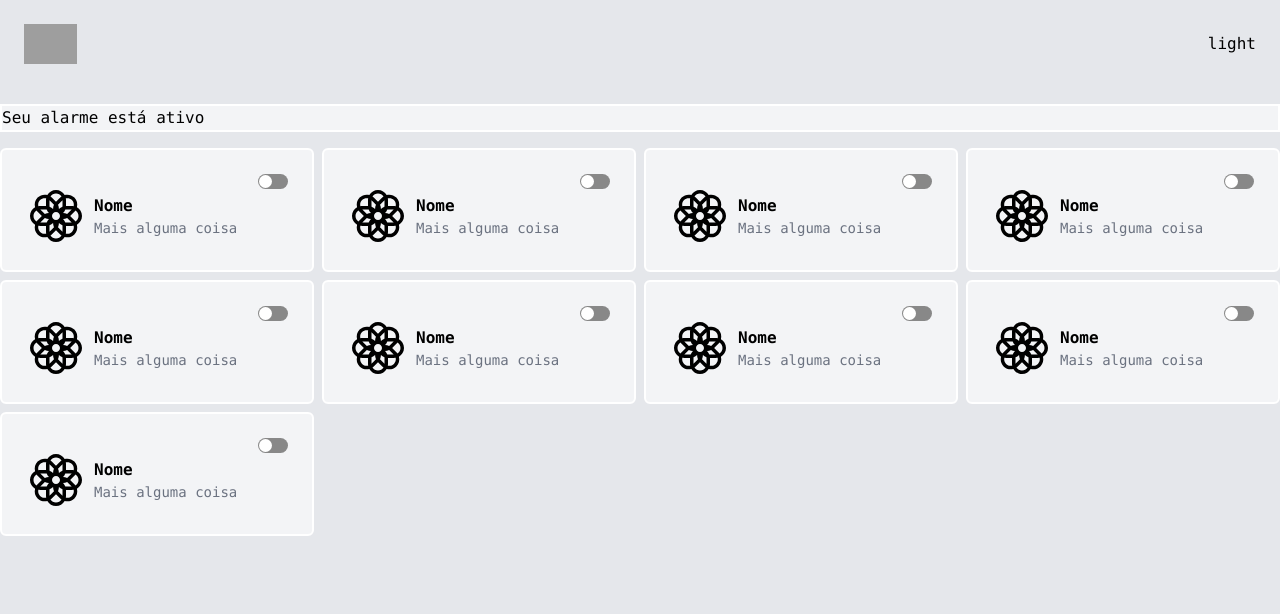
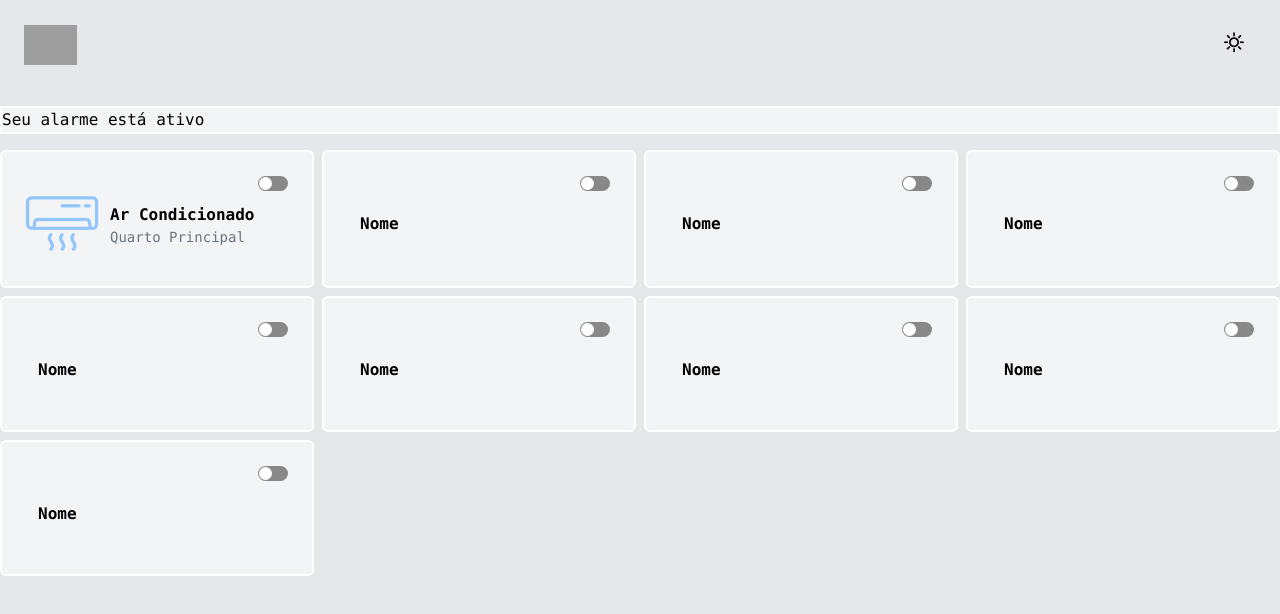
Before and after one commit to Juliapp/automacaoresidencialMQTT, a React (Create React App) app: page / in a window 1280 px wide. Shown: the top 614 px of the page. Built offline with nearby package versions, Linux system fonts and the light colour scheme; grey boxes are pictures that could not be loaded.

Commit message:
dark and light mode icons, card improvement

```diff
--- a/src/App.js
+++ b/src/App.js
@@ -9,7 +9,11 @@ export default function App() {
       <Header />
       <AlarmCard />
       <div className="px-2 md:px-0  gap-2 grid grid-cols-2 sm:grid-cols-2 md:grid-cols-3 lg:grid-cols-4">
-        <Card />
+        <Card
+          icon="icon-air-conditioner"
+          titulo="Ar Condicionado"
+          descricao="Quarto Principal"
+        />
         <Card />
         <Card />
         <Card />
--- a/src/assets/fonts/icons.css
+++ b/src/assets/fonts/icons.css
@@ -15,7 +15,7 @@
   font-family: 'icomoon' !important;
   speak: never;
   font-style: normal;
-  font-weight: normal;
+  font-weight: 18px;
   font-variant: normal;
   text-transform: none;
   line-height: 1;
@@ -30,6 +30,7 @@
 }
 .icon-air-conditioner:before {
   content: '\e901';
+  color: #93c5fd;
 }
 .icon-alarm:before {
   content: '\e902';
@@ -46,7 +47,7 @@
 .icon-arrow-right:before {
   content: '\e906';
 }
-.icon-Ativo-2:before {
+.icon-home-empty:before {
   content: '\e907';
 }
 .icon-dark-mode:before {
--- a/src/components/Card/index.jsx
+++ b/src/components/Card/index.jsx
@@ -1,8 +1,7 @@
 import React from 'react';
 import Switch from '../Switch';
-import icon from '../../assets/icon.svg';
 import './style.css';
-const Card = () => {
+const Card = ({ icon, titulo = 'Nome', descricao }) => {
   return (
     <div className="card-container card">
       <div className="card-switch">
@@ -11,11 +10,12 @@ const Card = () => {
 
       <div className="flex flex-col sm:flex-row">
         <div className="mx-auto sm:mx-0 sm:mr-2 ">
-          <img src={icon} alt="" />
+          {/* <img src={icon} alt="" /> */}
+          <i className={`text-7xl sm:mr-1 ${icon}`} />
         </div>
         <div className="flex-initial my-auto">
-          <span className="card-title">Nome</span>
-          <h3 className="card-subtitle">Mais alguma coisa</h3>
+          <span className="card-title">{titulo}</span>
+          {descricao && <h3 className="card-subtitle">{descricao}</h3>}
         </div>
       </div>
     </div>
--- a/src/components/DarkModeSwitch/index.jsx
+++ b/src/components/DarkModeSwitch/index.jsx
@@ -4,8 +4,15 @@ import useDarkMode from '../../hooks/useDarkTheme';
 const DarkModeSwitch = () => {
   const { isDarkMode, toggleTheme } = useDarkMode();
   return (
-    <span className="dark:text-gray-50" onClick={() => toggleTheme()}>
-      {isDarkMode ? 'dark' : 'light'}
+    <span
+      className="dark:text-gray-50 py-2 px-3 rounded hover:bg-gray-300 dark:hover:bg-gray-700 hover:bg-opacity-70 transition duration-1000"
+      onClick={() => toggleTheme()}
+    >
+      <i
+        className={`text-xl ${
+          isDarkMode ? 'icon-dark-mode' : 'icon-light-mode'
+        }`}
+      />
     </span>
   );
 };
```
Also changed, not shown: src/assets/icon.svg (deleted).
